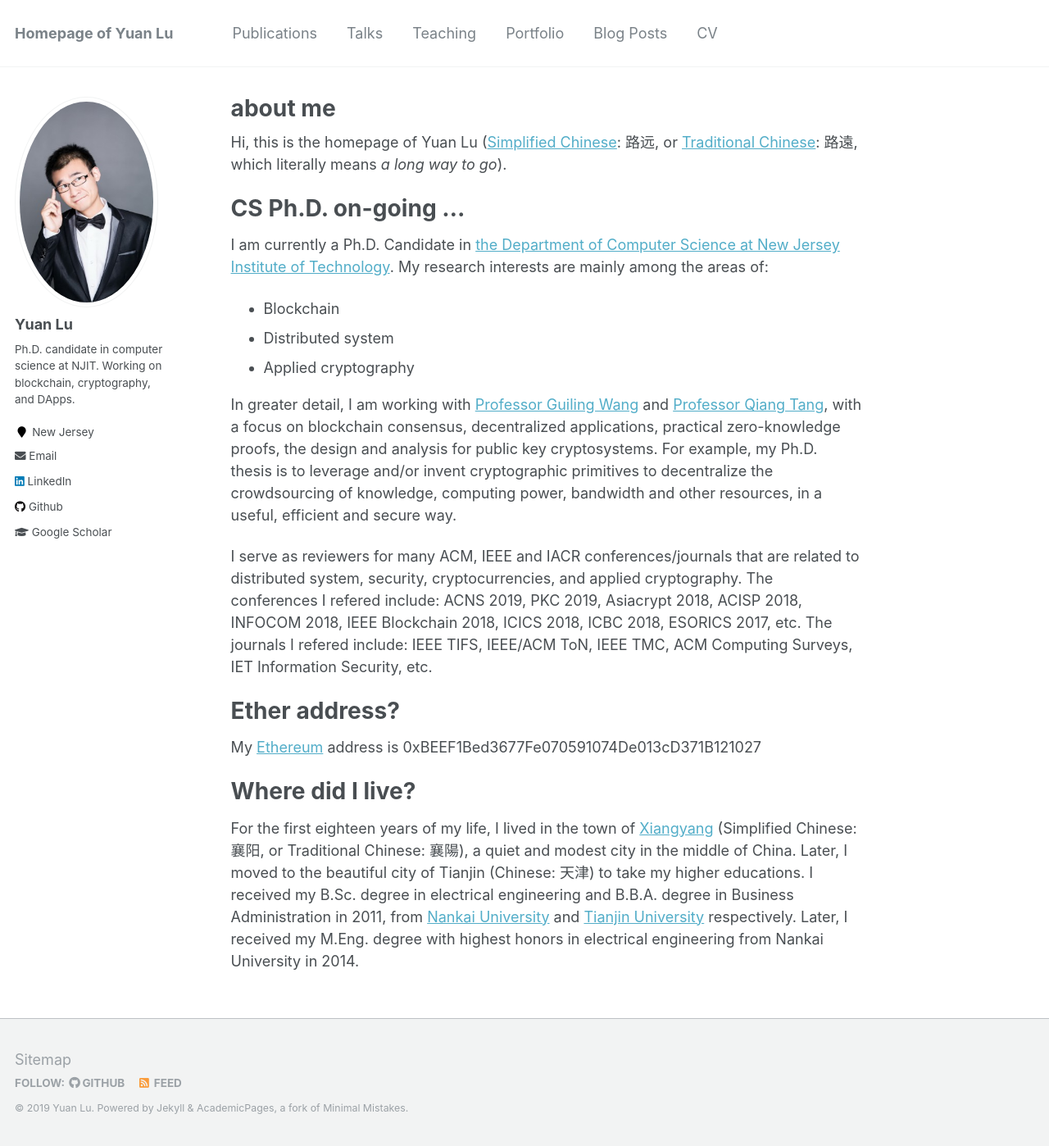
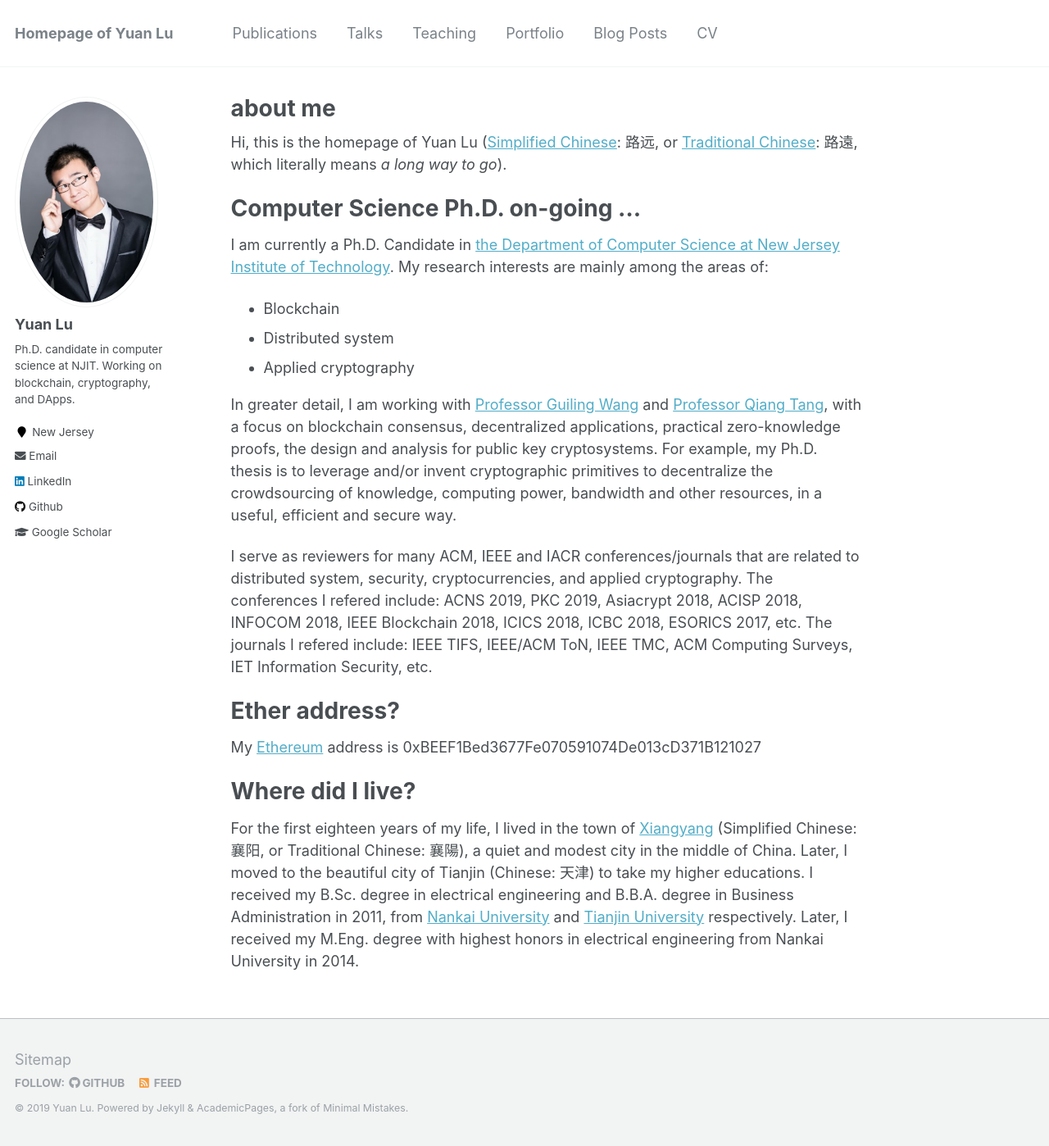
Before and after one commit to yylluu/yylluu.github.io, a Jekyll site: the page built from _pages/about.md, in a window 1280 px wide and 1398 px high. Shown: the whole window at 82% size. Built offline with Jekyll 4.4.1, drawn with Linux system fonts in a browser that asks for light colours.

Commit message:
Update about.md

```diff
--- a/_pages/about.md
+++ b/_pages/about.md
@@ -11,7 +11,7 @@ redirect_from:
 Hi, this is the homepage of Yuan Lu ([Simplified Chinese](https://en.wikipedia.org/wiki/Simplified_Chinese_characters): 路远, or [Traditional Chinese](https://en.wikipedia.org/wiki/Traditional_Chinese_characters): 路遠, which literally means *a long way to go*).
 
 
-CS Ph.D. on-going ...
+Computer Science Ph.D. on-going ...
 ======
 I am currently a Ph.D. Candidate in [the Department of Computer Science at New Jersey Institute of Technology](https://cs.njit.edu/). My research interests are mainly among the areas of:
 * Blockchain
```
